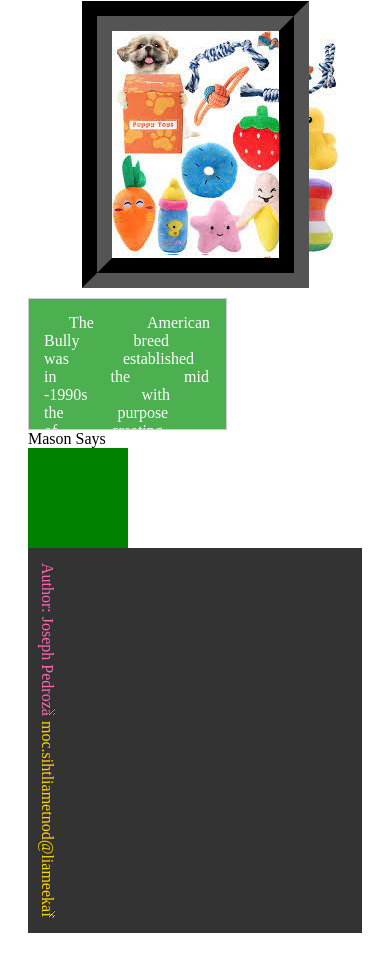
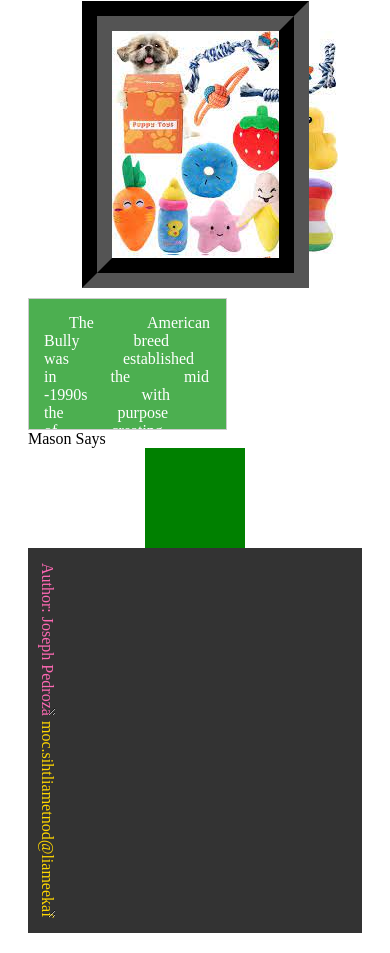
Before and after one commit to jawsefPedroza/Homework-1, a plain HTML site: page Mason.html in a window 390 px wide. Shown: the part 1675-2628 px from the top of the page. Drawn offline with Linux system fonts and the light colour scheme.

Commit message:
Update styles.css

```diff
--- a/styles.css
+++ b/styles.css
@@ -362,4 +362,17 @@ nav ul li a:active {
     nav ul li::after {
         display: none;
     }
+
+    .expand-box {
+        width: 100px;
+        height: 100px;
+        background-color: green;
+        transition: width 5s ease;
+        margin: 0 auto;
+        max-width: 80%;
+    }
+
+    .expand-box:hover {
+        width: 1415px;
+    }
 }
```
